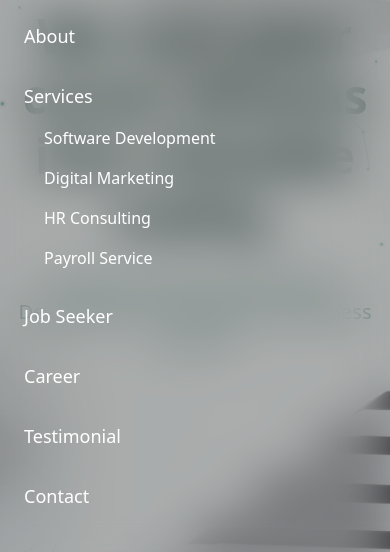
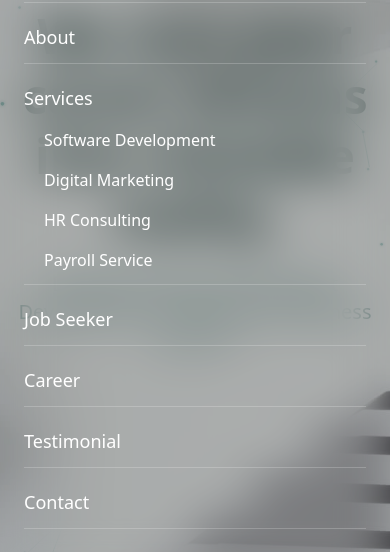
Before and after one commit to primesourcellp/PrimeSource, a React (Vite) app: page / in a window 390 px wide. Both pictures are taken after a click on the button "Toggle navigation". Shown: the part 266-818 px from the top of the page. Built offline with nearby package versions, Linux system fonts and the light colour scheme.

Commit message:
Update Navbar.jsx

```diff
--- a/src/layout/Navbar/Navbar.jsx
+++ b/src/layout/Navbar/Navbar.jsx
@@ -14,6 +14,7 @@ export default function Navbar() {
   const [hrOpen, setHrOpen] = useState(false);
   const [payrollOpen, setPayrollOpen] = useState(false);
   const [jobSeekerOpen, setJobSeekerOpen] = useState(false);
+  const [scrollPosition, setScrollPosition] = useState(0);
 
   useEffect(() => {
     const checkMobile = () => setIsMobile(window.innerWidth < 768);
@@ -35,13 +36,27 @@ export default function Navbar() {
   // Control body scroll when mobile menu is open
   useEffect(() => {
     if (open) {
+      // Save current scroll position
+      setScrollPosition(window.scrollY);
+      // Lock body scroll and position fixed
       document.body.style.overflow = 'hidden';
+      document.body.style.position = 'fixed';
+      document.body.style.top = `-${window.scrollY}px`;
+      document.body.style.width = '100%';
     } else {
+      // Restore scroll position
       document.body.style.overflow = 'unset';
+      document.body.style.position = '';
+      document.body.style.top = '';
+      document.body.style.width = '';
+      window.scrollTo(0, scrollPosition);
     }
 
     return () => {
       document.body.style.overflow = 'unset';
+      document.body.style.position = '';
+      document.body.style.top = '';
+      document.body.style.width = '';
     };
   }, [open]);
 
@@ -146,20 +161,20 @@ export default function Navbar() {
                 <NavLink
                   to="/Home"
                   onClick={() => setOpen(false)}
-                  className="block py-3 text-lg  border-white/20 text-white hover:text-[#b8e1dd] transition-colors duration-300"
+                  className="block py-3 text-lg border-b border-white/20 text-white hover:text-[#b8e1dd] transition-colors duration-300"
                 >
                   Home
                 </NavLink>
                 <NavLink
                   to="/About"
                   onClick={() => setOpen(false)}
-                  className="block py-3 text-lg  border-white/20 text-white hover:text-[#b8e1dd] transition-colors duration-300"
+                  className="block py-3 text-lg border-b border-white/20 text-white hover:text-[#b8e1dd] transition-colors duration-300"
                 >
                   About
                 </NavLink>
 
                 {/* Services Section */}
-                <div className="py-3  border-white/20">
+                <div className="py-3 border-b border-white/20">
                   {/* Main Services Link */}
                   <NavLink
                     to="/Services"
@@ -203,10 +218,10 @@ export default function Navbar() {
                 </div>
 
                 {/* Other mobile links */}
-                <NavLink to="/Job-seeker" onClick={() => setOpen(false)} className="block py-3 text-lg  border-white/20 text-white hover:text-[#b8e1dd] transition-colors duration-300">Job Seeker</NavLink>
-                <NavLink to="/Career" onClick={() => setOpen(false)} className="block py-3 text-lg  border-white/20 text-white hover:text-[#b8e1dd] transition-colors duration-300">Career</NavLink>
-                <NavLink to="/Testimonial" onClick={() => setOpen(false)} className="block py-3 text-lg  border-white/20 text-white hover:text-[#b8e1dd] transition-colors duration-300">Testimonial</NavLink>
-                <NavLink to="/Contact" onClick={() => setOpen(false)} className="block py-3 text-lg  border-white/20 text-white hover:text-[#b8e1dd] transition-colors duration-300">Contact</NavLink>
+                <NavLink to="/Job-seeker" onClick={() => setOpen(false)} className="block py-3 text-lg border-b border-white/20 text-white hover:text-[#b8e1dd] transition-colors duration-300">Job Seeker</NavLink>
+                <NavLink to="/Career" onClick={() => setOpen(false)} className="block py-3 text-lg border-b border-white/20 text-white hover:text-[#b8e1dd] transition-colors duration-300">Career</NavLink>
+                <NavLink to="/Testimonial" onClick={() => setOpen(false)} className="block py-3 text-lg border-b border-white/20 text-white hover:text-[#b8e1dd] transition-colors duration-300">Testimonial</NavLink>
+                <NavLink to="/Contact" onClick={() => setOpen(false)} className="block py-3 text-lg border-b border-white/20 text-white hover:text-[#b8e1dd] transition-colors duration-300">Contact</NavLink>
               </div>
             </motion.div>
           )}
```
